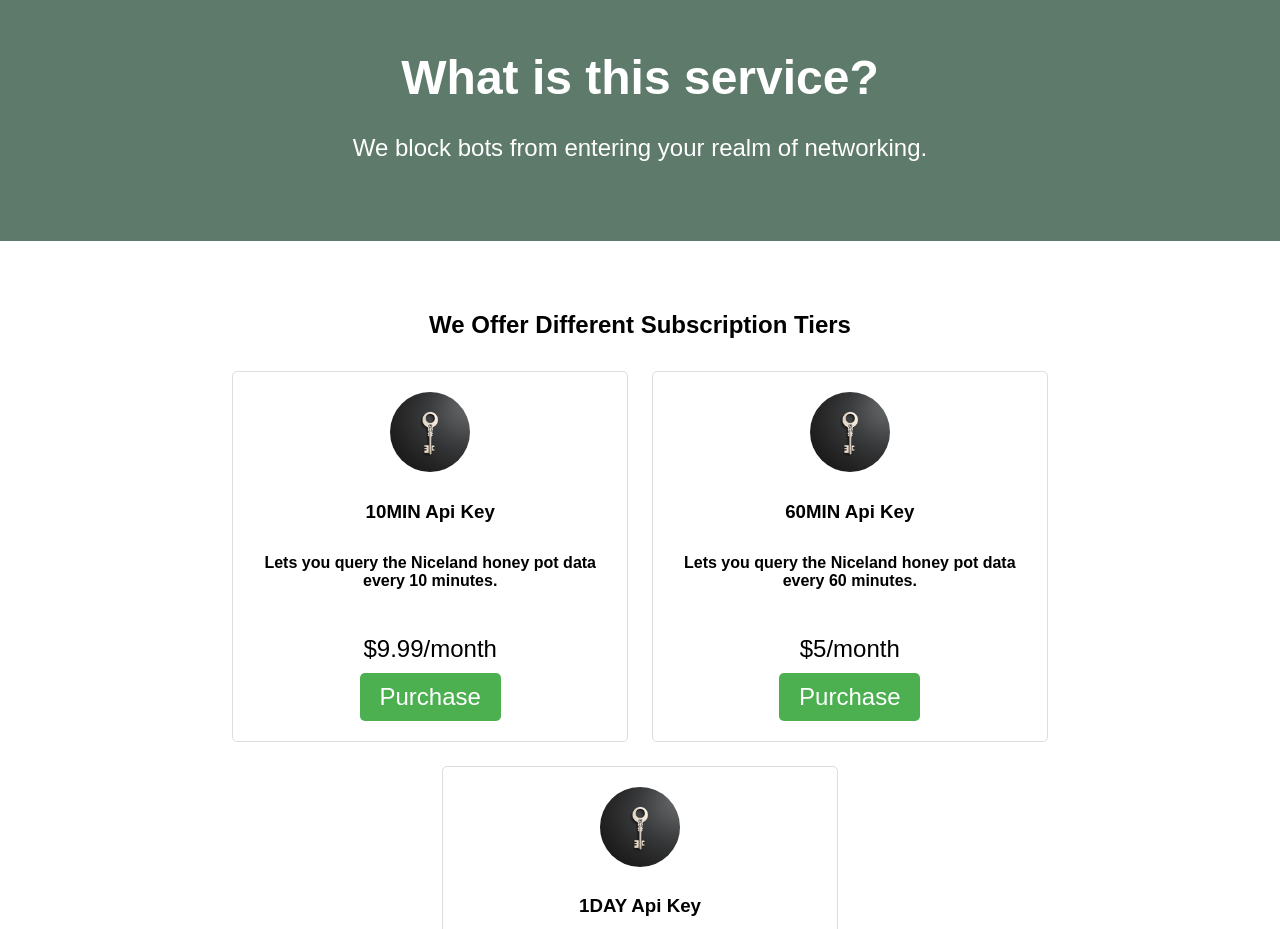
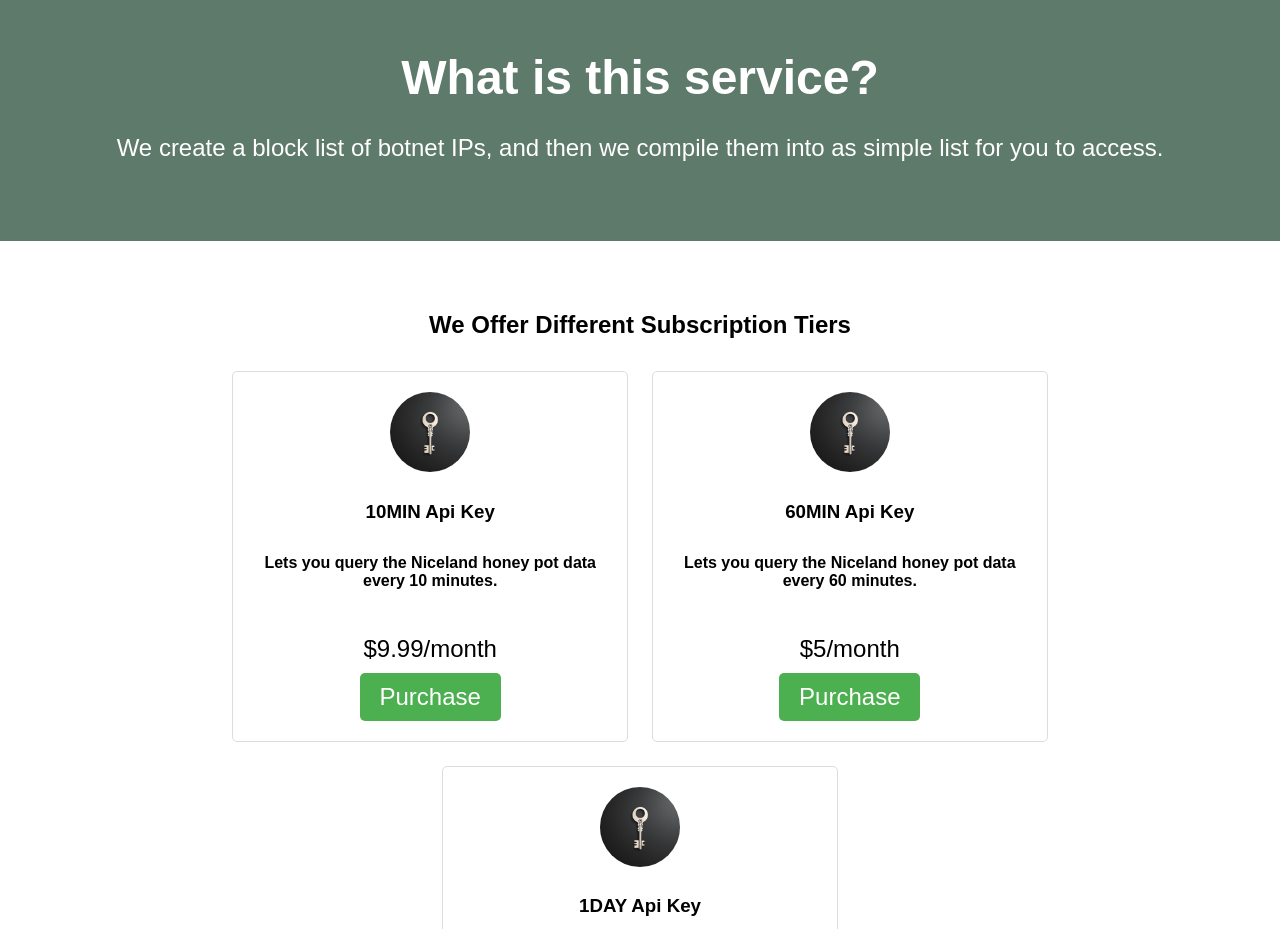
Before and after one commit to tunnels-is/honey-website, a plain HTML site: page index.html in a window 1280 px wide. Shown: the part 940-1869 px from the top of the page. Drawn offline with Linux system fonts and the light colour scheme.

Commit message:
[update] index.html
[update] index.html
Service block updated

```diff
--- a/index.html
+++ b/index.html
@@ -188,7 +188,7 @@
 
 <div id="what-is-service" class="section">
     <h2>What is this service?</h2>
-    <p>We block bots from entering your realm of networking.</p>
+    <p>We create a block list of botnet IPs, and then we compile them into as simple list for you to access.</p>
 </div>
 
 <div id="features" class="section features">
```
